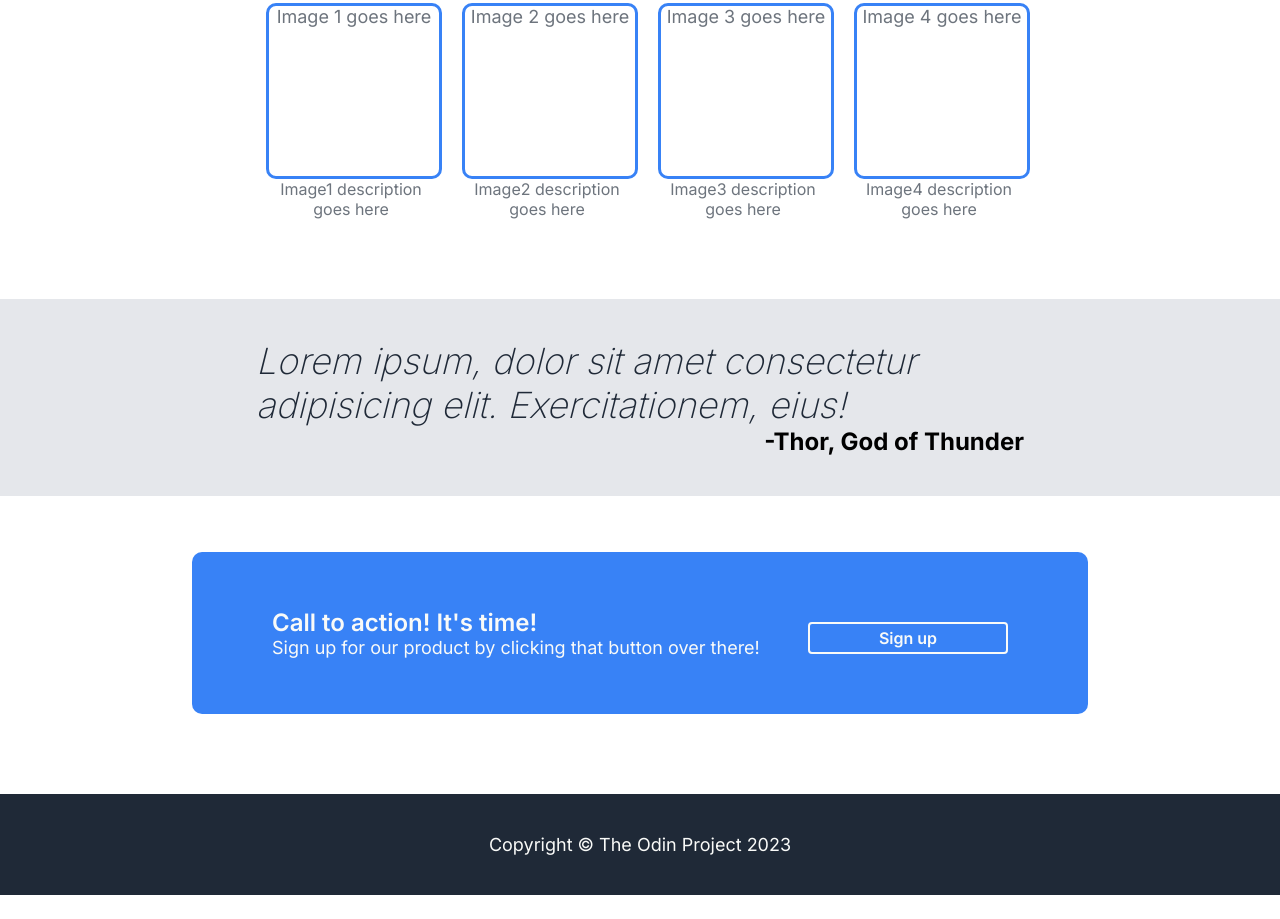
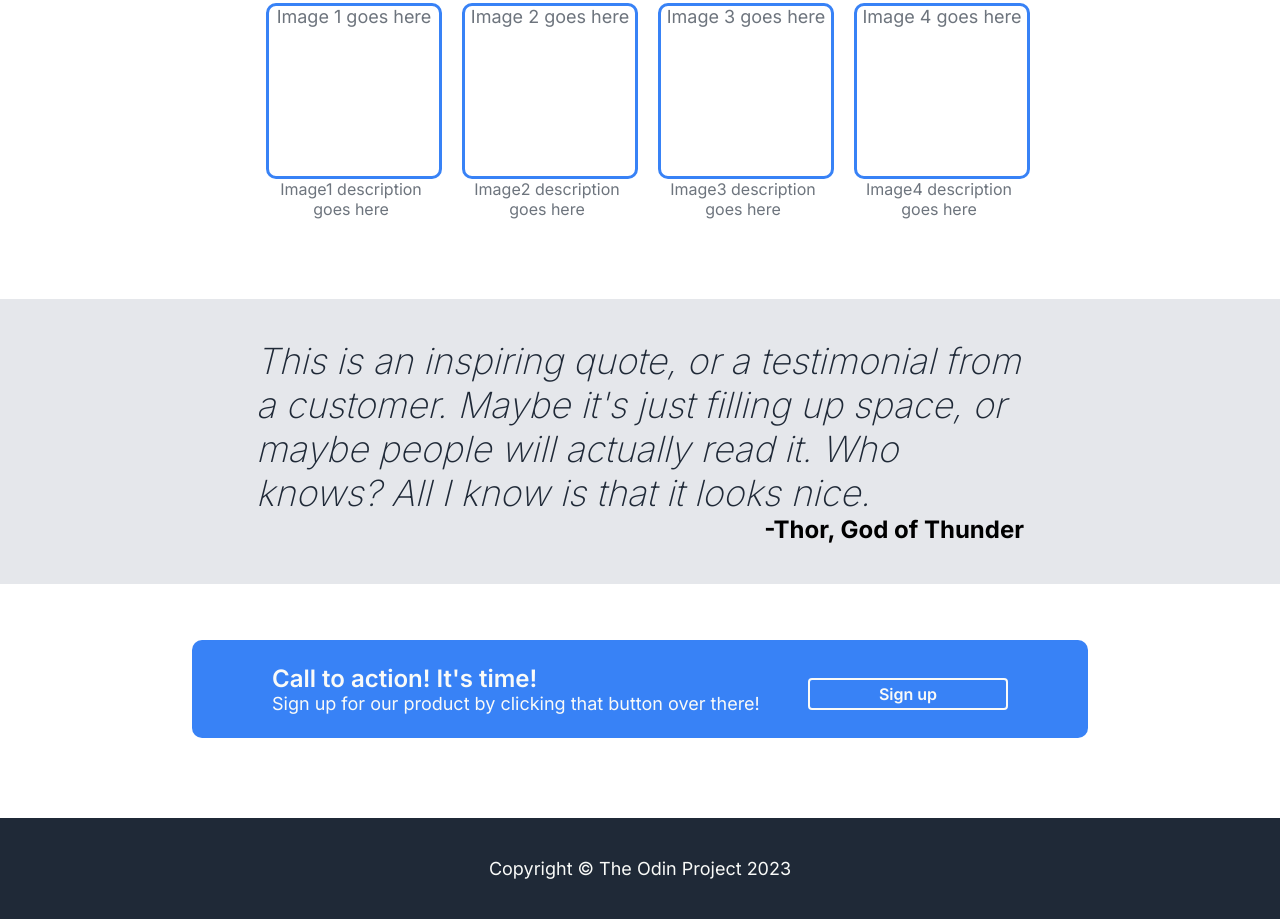
Before and after one commit to RFdeGroot/odin-landing-page, a plain HTML site: page index.html in a window 1280 px wide. Shown: the part 453-1372 px from the top of the page. Before the commit the page ends 1348 px from the top, so only its background shows below. Drawn offline with Linux system fonts and the light colour scheme.

Commit message:
landing-v1

```diff
--- a/index.html
+++ b/index.html
@@ -92,7 +92,7 @@
 
     <div class="main-quote-bar">
         <div class="main-quote-bar-text">
-            Lorem ipsum, dolor sit amet consectetur adipisicing elit. Exercitationem, eius!
+            This is an inspiring quote, or a testimonial from a customer. Maybe it's just filling up space, or maybe people will actually read it. Who knows? All I know is that it looks nice.
         </div>
         <div class="main-quote-bar-signature">
             -Thor, God of Thunder
--- a/styles.css
+++ b/styles.css
@@ -163,8 +163,8 @@ body {
     margin-right: 15%;
     margin-top: 7vh;
     border-radius: 10px;
-    padding-top: 7vh;
-    padding-bottom: 7vh;
+    padding-top: 3vh;
+    padding-bottom: 3vh;
     padding-left: 10vh;
     padding-right: 10vh;
 }
```
